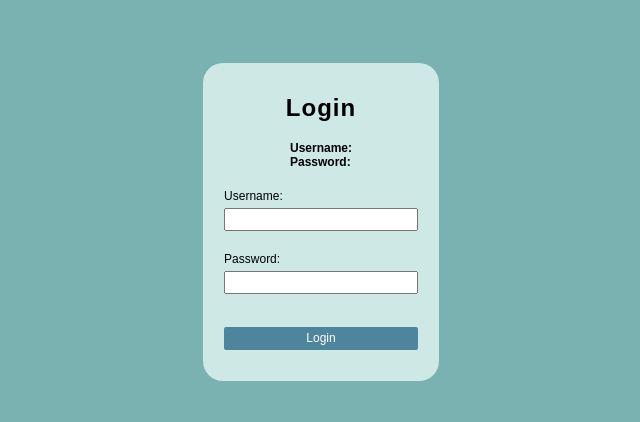
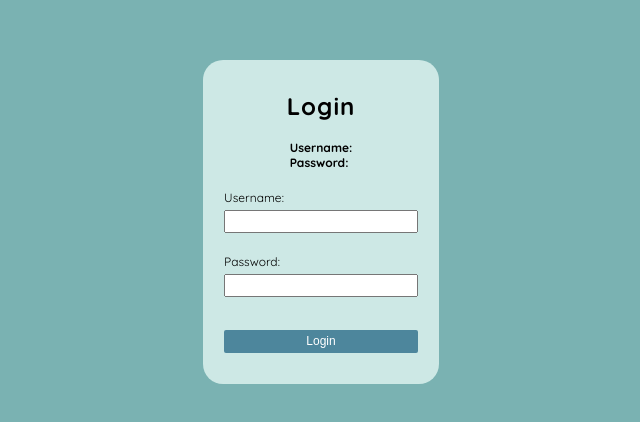
Before and after one commit to igluandre/login-cards-app, a React (Create React App) app: page / in a window 1280 px wide. Shown: the part 178-600 px from the top of the page, without its empty margins (319-959 px from the left). Built offline with nearby package versions, Linux system fonts and the light colour scheme; no server answers.

Commit message:
styles.css: Fuente principal añadida

```diff
--- a/src/styles.css
+++ b/src/styles.css
@@ -5,7 +5,7 @@
   }
 
   :root {
-    --font-family: sans-serif;
+    --font-family: "Quicksand", sans-serif;
     --primary-color: #4d869c;
     --secondary-color: #7ab2b2;
     --light-color: #eef7ff;
```
